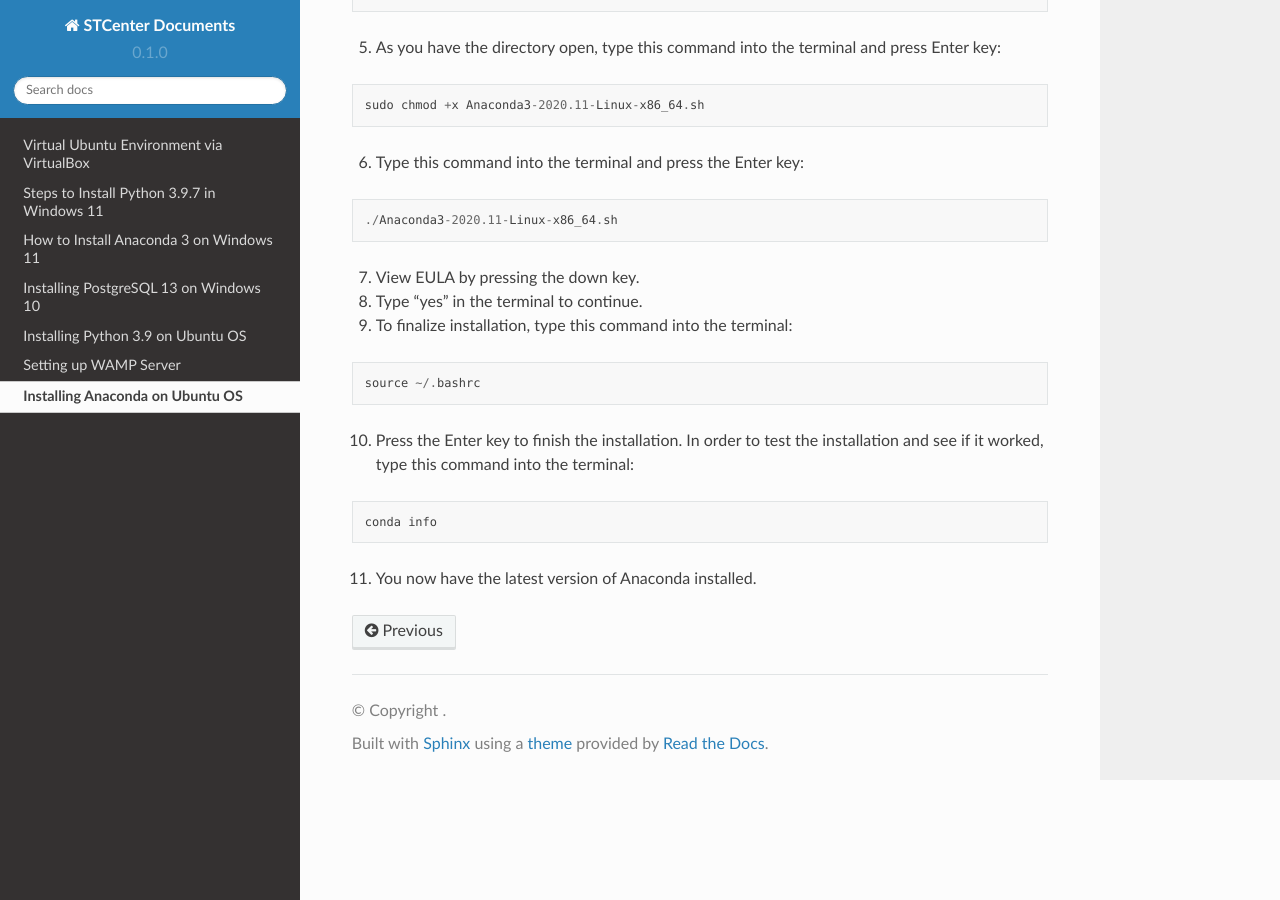
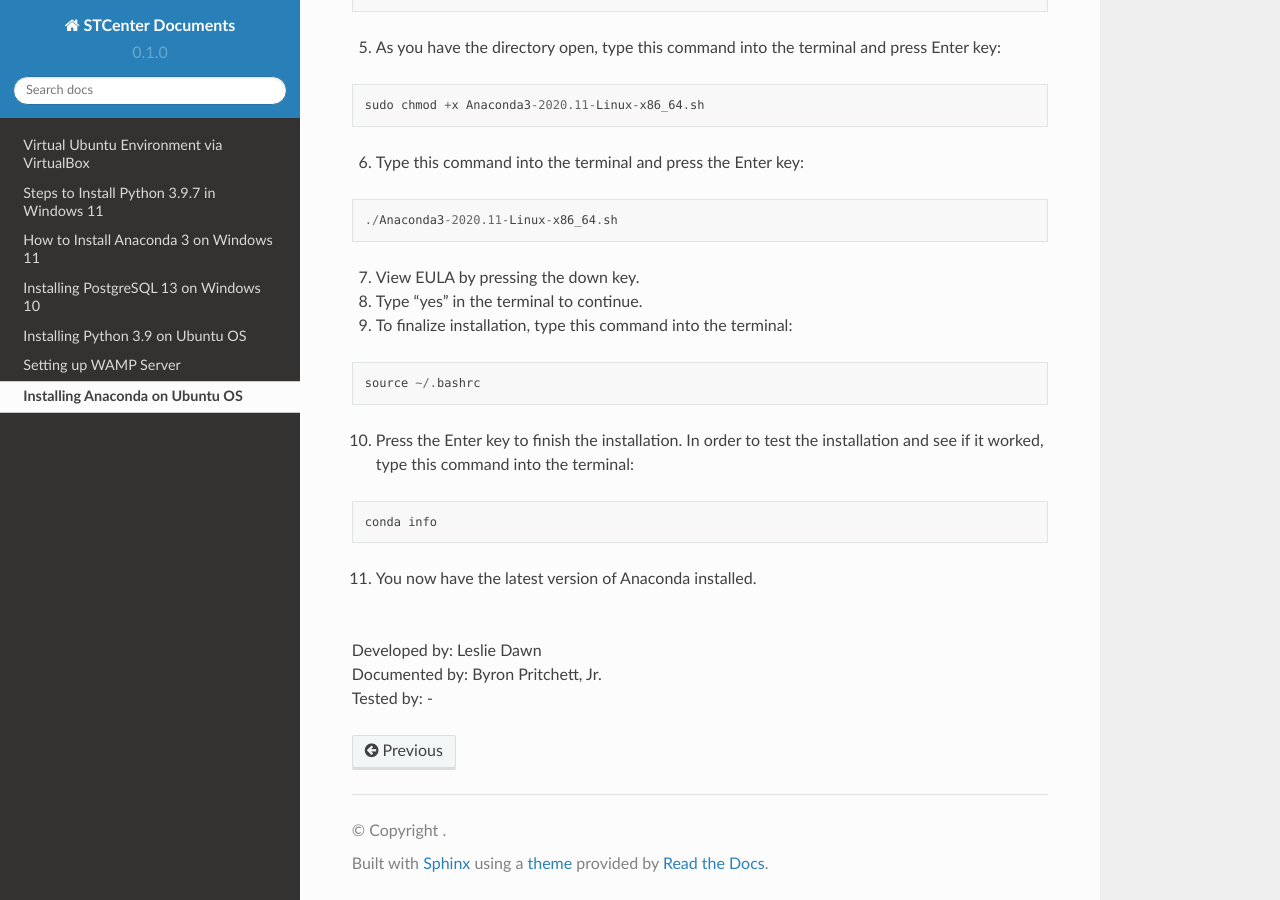
Before and after one commit to stccenter/STCenterDocs, a Sphinx documentation site: the page built from docs/source/anaconda-ubuntuOS-install.rst, in a window 1280 px wide and 900 px high, scrolled down 588 px. Built offline with Sphinx 7.4.7 and the Read the Docs theme 2.0.0, drawn with Linux system fonts in a browser that asks for light colours.

Commit message:
Update anaconda-ubuntuOS-install.rst

```diff
--- a/docs/source/anaconda-ubuntuOS-install.rst
+++ b/docs/source/anaconda-ubuntuOS-install.rst
@@ -50,3 +50,8 @@
         conda info
 
 11. You now have the latest version of Anaconda installed.
+
+|
+| Developed by: Leslie Dawn
+| Documented by: Byron Pritchett, Jr.
+| Tested by: -
```
